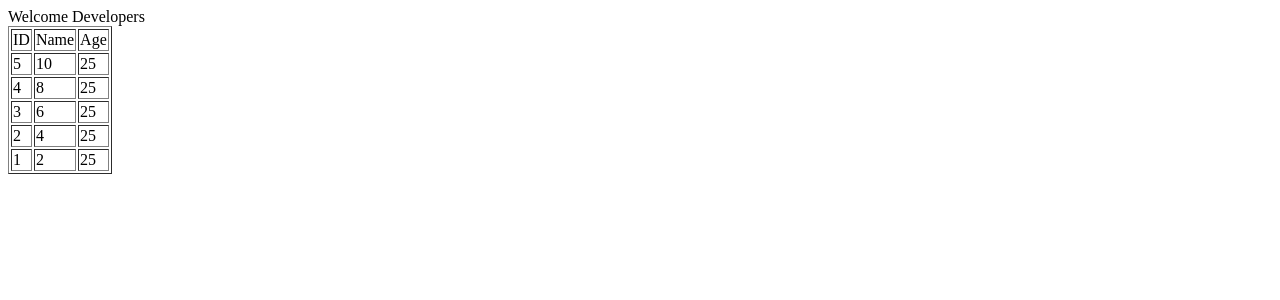
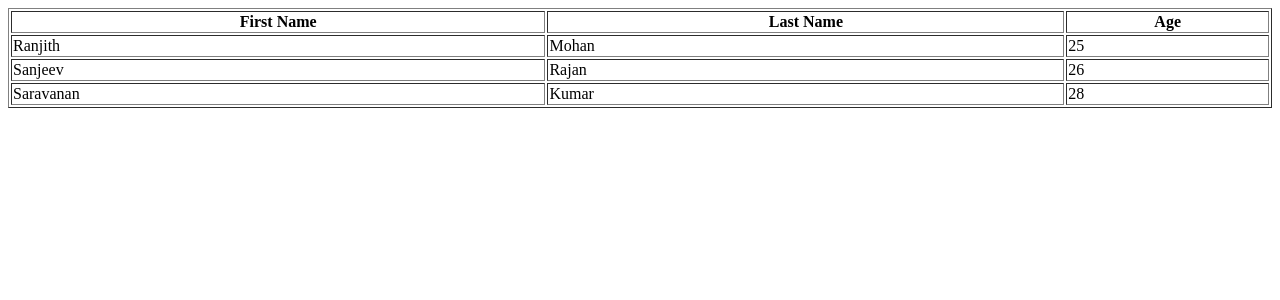
Before and after one commit to ManibharathiDev/ReactUILearn, a React (Create React App) app: page / in a window 1280 px wide. Shown: the top 300 px of the page. Built offline with nearby package versions, Linux system fonts and the light colour scheme.

Commit message:
Map iteration added in Array and Objects

```diff
--- a/src/index.js
+++ b/src/index.js
@@ -1,29 +1,57 @@
 import React from "react";
 import ReactDOM from "react-dom/client";
-import HeaderComps from "./component/headercomp";
-//Default Export
-//Named Export
+class ArrayObjComponent extends React.Component{
+    constructor(props)
+    {
+        super(props);
+        this.state = {
+            employee:[
+                {
+                    id:1,
+                    firstName:"Ranjith",
+                    lastName:"Mohan",
+                    age:25,
+                },
+                {
+                    id:2,
+                    firstName:"Sanjeev",
+                    lastName:"Rajan",
+                    age:26,
+                },
+                {
+                    id:3,
+                    firstName:"Saravanan",
+                    lastName:"Kumar",
+                    age:28,
+                }
 
-const ListComponent = (props) => {
+            ]
+        };
+    }
 
-    //const myNumbers = [5,4,3,2,1];
-    const myNumbers = props.myId
-    const listItems = myNumbers.map((num) =>
-       <tr key={num.toString()}><td>{num}</td><td>{num*2}</td><td>25</td></tr>
-    );
-
-    return(
-        <div>
-            Welcome Developers
-            <table border="1">
-                <tr><td>ID</td><td>Name</td><td>Age</td></tr>
-                {listItems}
-            </table>
-        </div>
-    );
+    render()
+    {
+        const {employee} = this.state;
+        return(
+                <div>
+                    <table border="1" width="100%">
+                        <thead>
+                            <tr><th>First Name</th><th>Last Name</th><th>Age</th></tr>
+                            {
+                                employee.map(emp =>(
+                                    <tr key={emp.id}>
+                                        <td>{emp.firstName}</td>
+                                        <td>{emp.lastName}</td>
+                                        <td>{emp.age}</td>
+                                    </tr>
+                                ))
+                            }
+                        </thead>
+                    </table>
+                </div>
+        )
+    }
 }
 
-const myNumbers = [5,4,3,2,1];
 const root = ReactDOM.createRoot(document.getElementById('root'));
-root.render(<ListComponent myId={myNumbers}/>);
-//root.render(<HeaderComps newName="Ranjith" myId={myNumbers}/>)
+root.render(<ArrayObjComponent/>)
```
Also changed, not shown: src/index.aobject.js (added, +31 -0 lines), src/index.object.js (added, +65 -0 lines), src/indexss.js (added, +29 -0 lines).
